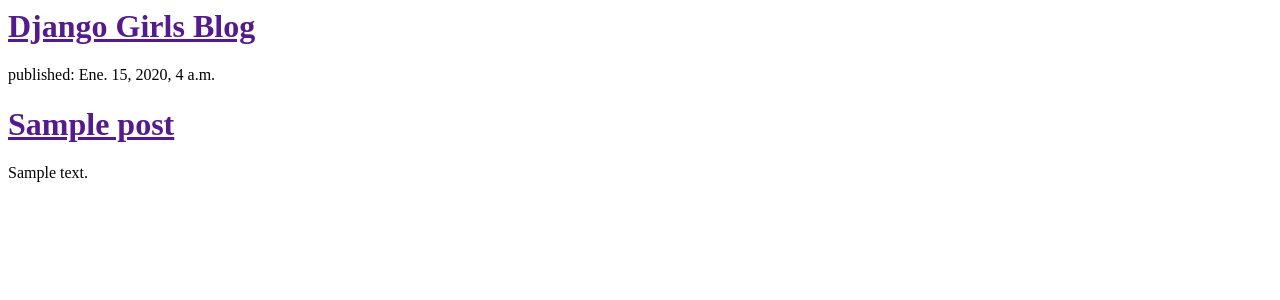
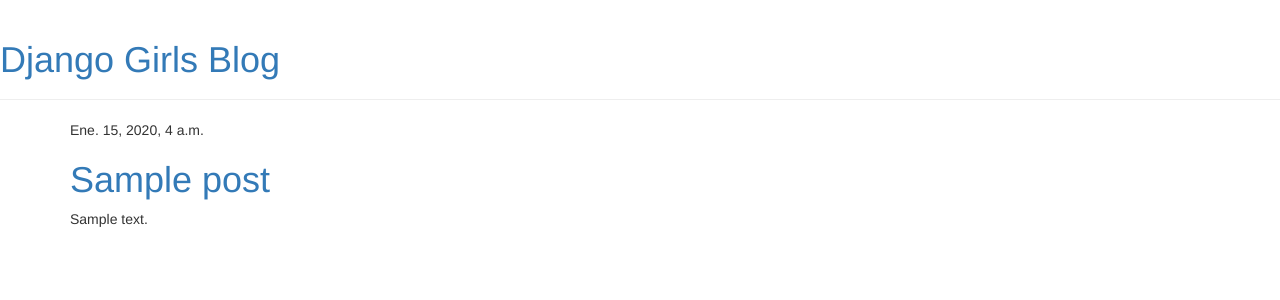
Before and after one commit to jahir8a/remakepricphmadjango, a Django app: template blog/templates/blog/post_list.html in a window 1280 px wide. Shown: the top 300 px of the page. Run offline with Django 3.2, Linux system fonts and the light colour scheme; the template is opened without the code that fills it: values that come from a table or form of the project are taken from there, others are empty; tables that the repository leaves empty hold one stand-in row (values such as "Sample post"); some libraries are stand-ins or nearby versions.

Commit message:
se agregaron estilos y bootstrap a la plantilla

```diff
--- a/blog/templates/blog/post_list.html
+++ b/blog/templates/blog/post_list.html
@@ -1,20 +1,33 @@
+ {% load staticfiles %}
 <html>
 <head>
 <title>Django Girls blog</title>
+<link rel="stylesheet" href="//maxcdn.bootstrapcdn.com/bootstrap/3.2.0/css/bootstrap.min.css">
+<link rel="stylesheet" href="//maxcdn.bootstrapcdn.com/bootstrap/3.2.0/css/bootstrap-theme.min.css">
+<link rel="stylesheet" href="{% static 'css/blog.css' %}">
+<link href="https://fonts.googleapis.com/css?family=Lobster&subset=latin,latin-ext" rel="stylesheet" type="text/css">
 </head>
 <body>
-	<div>
-		<h1>
-			<a href="">Django Girls Blog</a>
-		</h1>
-	</div>
+	<div class="page-header">
+        <h1><a href="/">Django Girls Blog</a></h1>
+    </div>
 
 	{% for post in posts %}
-        <div>
-            <p>published: {{ post.published_date }}</p>
-            <h1><a href="">{{ post.title }}</a></h1>
-            <p>{{ post.text|linebreaksbr }}</p>
-        </div>
-    {% endfor %}
+	<div class="content container">
+		<div class="row">
+			<div class="col-md-8">
+				{% for post in posts %}
+				<div class="post">
+					<div class="date">{{ post.published_date }}</div>
+					<h1>
+						<a href="">{{ post.title }}</a>
+					</h1>
+					<p>{{ post.text|linebreaksbr }}</p>
+				</div>
+				{% endfor %}
+			</div>
+		</div>
+	</div>
+	{% endfor %}
 </body>
 </html>
```
